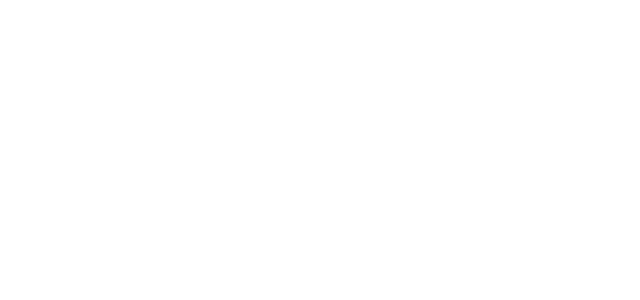
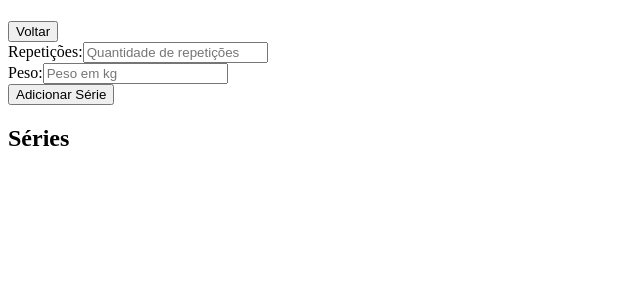
Before and after one commit to eliasnlima/myWorkout, a React (Vite) app in the folder my-workout-frontend/: page /serie/1 in a window 1280 px wide. Shown: the top 300 px of the page, without its empty margins (0-640 px from the left). Built offline with nearby package versions, Linux system fonts and the light colour scheme; sample sign-in values are in the browser's storage.

Commit message:
feat: adiciona nova série ao exercício

```diff
--- a/my-workout-frontend/src/pages/Series.jsx
+++ b/my-workout-frontend/src/pages/Series.jsx
@@ -1,16 +1,56 @@
-import { useParams, useLocation } from "react-router-dom"
+import { useState } from "react"
+import { useParams, useLocation, useNavigate } from "react-router-dom"
+import { addSerie } from "../services/series"
 
 
 const Series = () => {
 
     const {id} = useParams()
     const location = useLocation()
+    const navigate = useNavigate()
+
+    const [series, setSeries] = useState([])
+    const [reps, setReps] = useState("")
+    const [peso, setPeso] = useState("")
 
     const nomeExercicio = location.state?.nomeExercicio
 
+    const voltar = () => {
+         navigate(-1)
+    }
+
+    const add = async (e) => {
+        e.preventDefault()
+        try {
+
+            const token = localStorage.getItem("token")
+            const newSerie = await addSerie(token, id, reps, peso)
+            console.log("Série adicionada!", newSerie)
+
+        } catch (error) {
+            console.error("Erro ao adicionar série", error)
+            alert("Erro: " + error.message)
+        }
+    }
 
     return (<>
-        <h1>{nomeExercicio}</h1>
+        <div className="top">
+            <h1>{nomeExercicio}</h1>
+            <button onClick={voltar}>Voltar</button>
+
+            <form onSubmit={add}>
+                <span>Repetições:</span>
+                <input type="text" placeholder="Quantidade de repetições" value={reps} onChange={(e) => setReps(e.target.value)}/><br />
+
+                <span>Peso:</span>
+                <input type="text" placeholder="Peso em kg" value={peso} onChange={(e) => setPeso(e.target.value)}/><br />
+
+                <button type="submit" className="btn-novo-ex">Adicionar Série</button>
+            </form>
+
+        </div>
+        <h2>Séries</h2>
+
     </>)
 }
 
--- a/my-workout-frontend/src/pages/Workout.jsx
+++ b/my-workout-frontend/src/pages/Workout.jsx
@@ -66,7 +66,7 @@
     }
 
     const series = (id, nome) => {
-        navigate(`/serie/:${id}`, { state: {nomeExercicio: nome}} )
+        navigate(`/serie/${id}`, { state: {nomeExercicio: nome}} )
     }
 
     return (<>
--- a/my-workout-frontend/src/routes/index.jsx
+++ b/my-workout-frontend/src/routes/index.jsx
@@ -15,7 +15,7 @@
                 <Route path="/Dashboard" element={<PrivateRoute>< Dashboard/></PrivateRoute>} />
                 <Route path="/NewWorkout" element={<PrivateRoute><NewWorkout /></PrivateRoute>} />
                 <Route path="/Workout/:id" element={<PrivateRoute><Workout /></PrivateRoute>} />
-                <Route path="/serie/:id_exercise" element={<PrivateRoute><Serie /></PrivateRoute>} />
+                <Route path="/serie/:id" element={<PrivateRoute><Serie /></PrivateRoute>} />
             </Routes>
         </BrowserRouter>
     )
--- /dev/null
+++ b/my-workout-frontend/src/services/series.js
@@ -0,0 +1,21 @@
+import BASE_URL from "./api"
+
+export async function addSerie(token, id, reps, weight) {
+
+    const res = await fetch(`${BASE_URL}/series/${id}`, {
+        method: 'POST',
+        headers: {
+            "Authorization" : `Bearer ${token}`,
+            "Content-Type" : "application/json"
+        },
+        body: JSON.stringify({reps, weight})
+    })
+
+    if(!res.ok){
+        const dataError = await res.json()
+        throw new Error(dataError.error || "Erro ao adicionar série!")
+    }
+
+    const data = await res.json()
+    return data
+}
```
